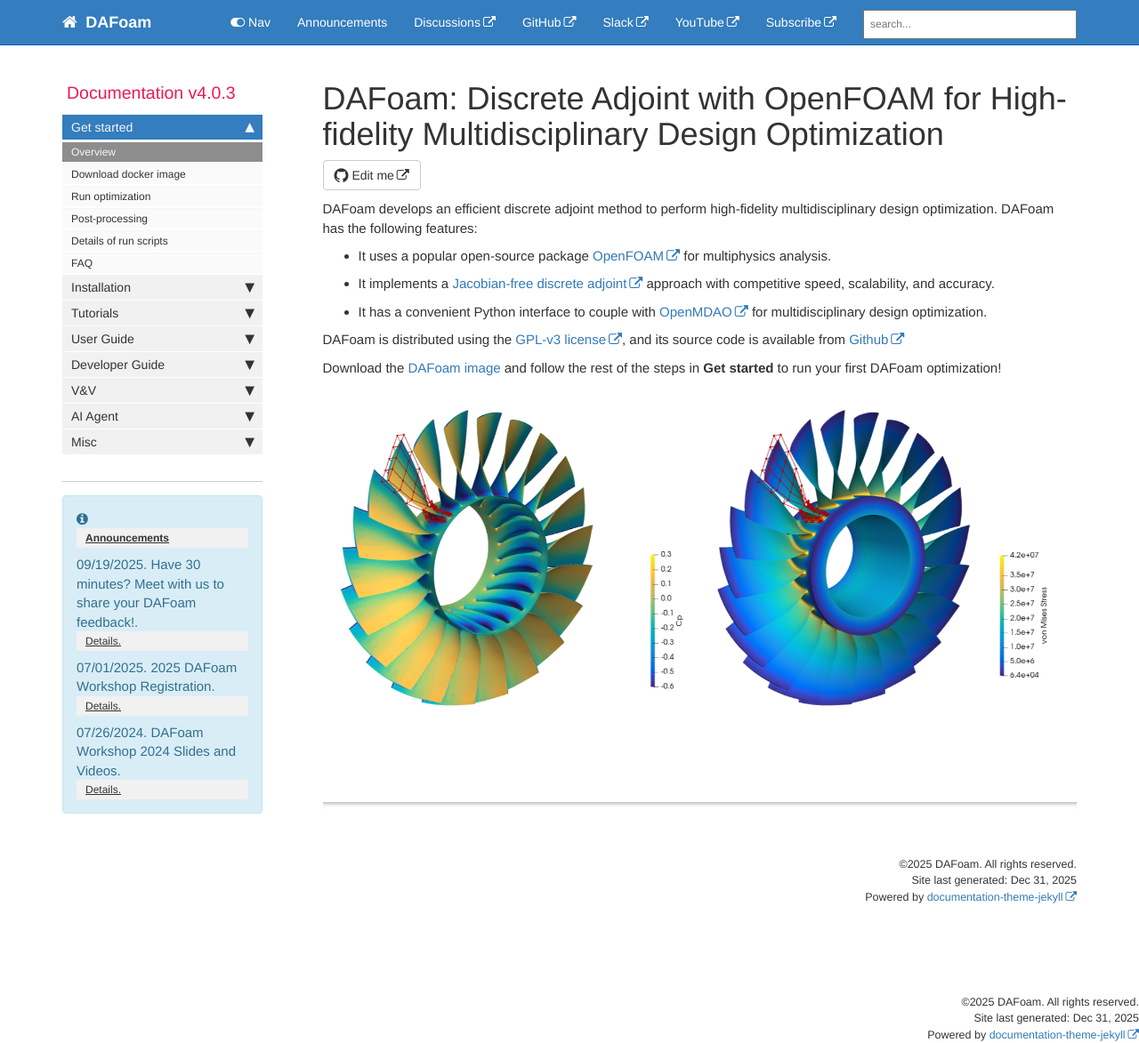
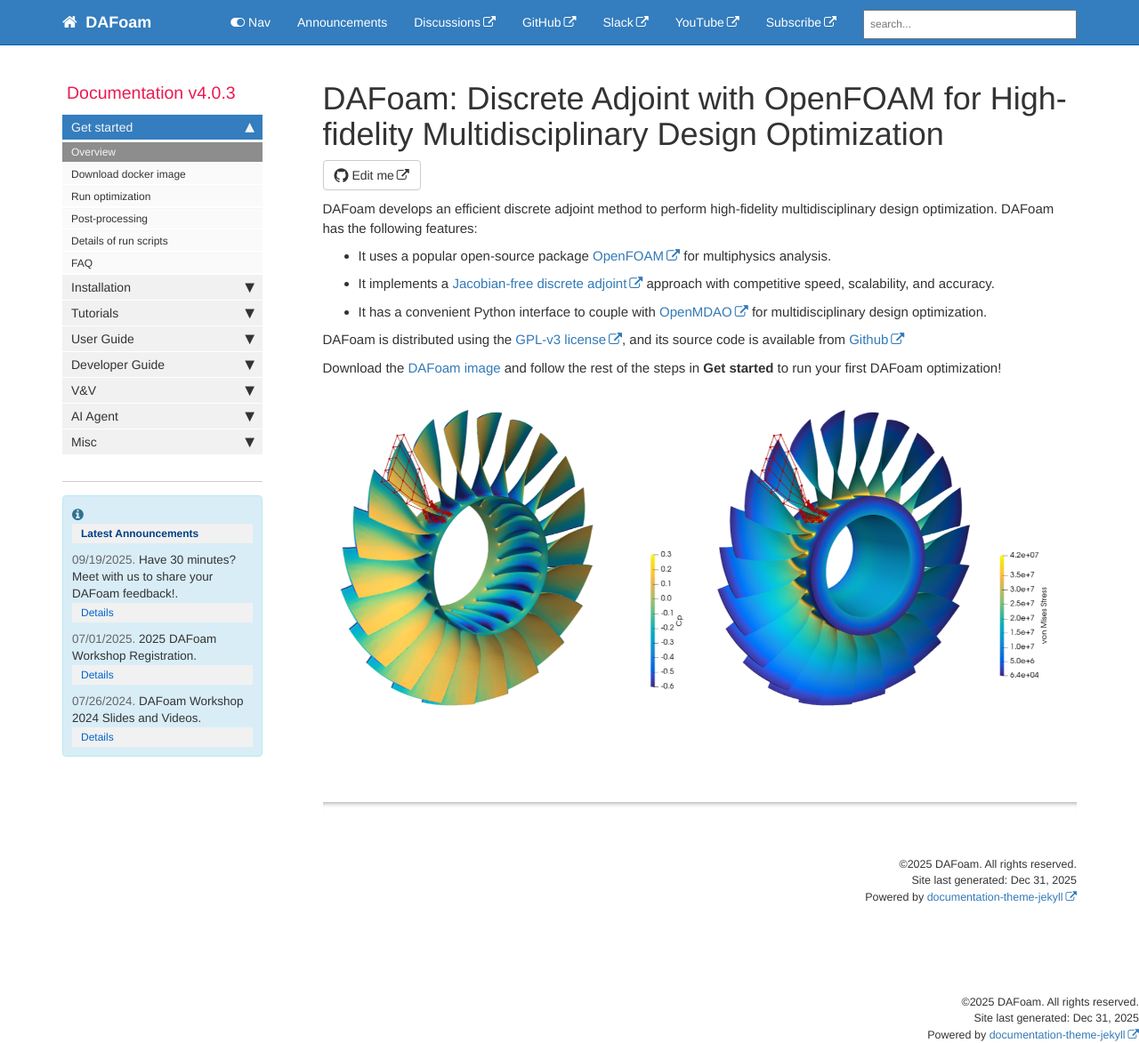
Before and after one commit to DAFoam/DAFoam.github.io, a Jekyll site: the page built from index.md, in a window 1280 px wide and 1173 px high. Shown: the whole window at 89% size. Built offline with Jekyll 4.4.1, drawn with Linux system fonts in a browser that asks for light colours; comment, search, counter and statistics services are not loaded.

Commit message:
content update

```diff
--- a/_includes/sidebar.html
+++ b/_includes/sidebar.html
@@ -52,12 +52,16 @@
              <a href="#" id="collapseAll">Collapse All</a> | <a href="#" id="expandAll">Expand All</a>
          </p>
          -->
-  <li style="margin-top: 30px; border-top: 1px solid #ccc; padding-top: 15px;">
-    <div markdown="span" class="alert alert-info" role="alert" style="margin: 0;">
+  <li style="margin-top: 30px; border-top: 1px solid #ccc; padding-top: 15px; list-style: none;">
+    <div class="alert alert-info" role="alert" style="margin: 0; padding: 10px; border-radius: 4px;">
       <i class="fa fa-info-circle"></i>
-      <b><a href="{{ site.baseurl }}/news.html">Announcements</a></b>
+      <b><a href="{{ site.baseurl }}/news.html" style="color: #004085; text-decoration: none;">Latest Announcements</a></b>
       {% for post in site.posts limit:3 %}
-        <div style="margin-top: 8px;">{{ post.date | date: "%m/%d/%Y" }}. {{ post.title }}. <a href="{{ post.permalink }}">Details.</a></div>
+        <div style="margin-top: 10px; font-size: 0.9em; line-height: 1.4;">
+          <span style="color: #666;">{{ post.date | date: "%m/%d/%Y" }}.</span>
+          <span style="color: #333;">{{ post.title }}.</span>
+          <a href="{{ post.permalink }}" style="color: #0066cc; text-decoration: none;">Details</a>
+        </div>
       {% endfor %}
     </div>
   </li>
```
